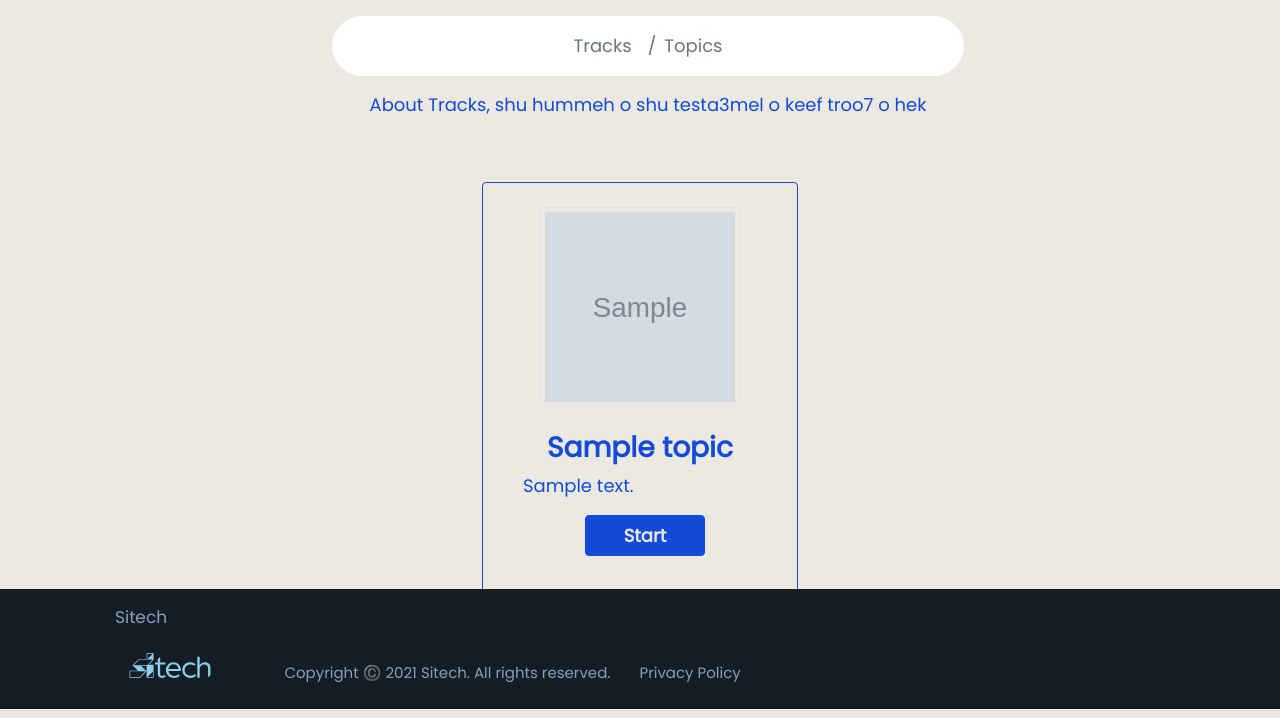
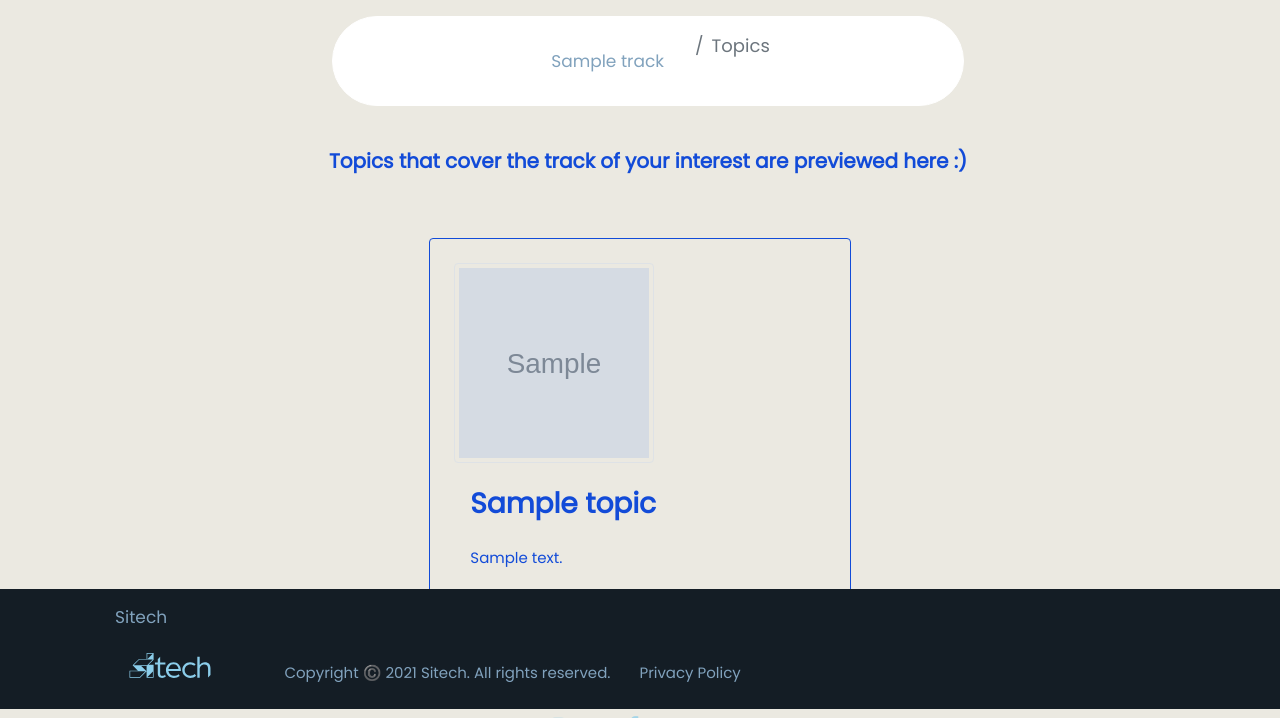
Before and after one commit to azez-alhoot/SiTech-Onboarding, a Django app: page /track/1/ in a window 1280 px wide. Shown: the part 91-809 px from the top of the page. Run offline with Django 3.2, Linux system fonts and the light colour scheme; tables that the repository leaves empty hold one stand-in row (values such as "Sample post"); grey boxes marked "Sample" are stand-in pictures.

Commit message:
breadcrumb done

```diff
--- a/onboarding/templates/track_topics.html
+++ b/onboarding/templates/track_topics.html
@@ -12,24 +12,26 @@
 <div class="container-fluid m-2 p-2 text-center ">
     <nav aria-label="breadcrumb" class="w-50 border border-white bg-white d-flex mx-auto mb-3 rounded-pill">
         <ol class="breadcrumb p-2 mx-auto m-0">
-            <li class="breadcrumb-item active p-2 " aria-current="page">Tracks</li>
+            <li class="breadcrumb-item active p-2 " aria-current="page"><a href="{% url 'tracks' %}">{{topics.0.4}}</a></li>
             <li class="breadcrumb-item active p-2 " aria-current="page">Topics</li>
         </ol>
     </nav>
-    <p>About Tracks, shu hummeh o shu testa3mel o keef troo7 o hek</p>
+    <br>
+    <p class="fw-bold fs-5">Topics that cover the track of your interest are previewed here :)</p>
 </div>
 
 <div class=" d-flex justify-content-center p-2 mx-auto">
     {% for topic in topics %}
-    <div class="card m-4 p-4 w-25 border-1 rounded" style="width: 20rem;">
-        <img class=" img-thumbnail track-images mx-auto d-block" src="/media/{{ topic.3 }}" alt="Card image cap">
-        <div class="card-body">
-            <h5 class="card-title mt-2 p-0 fw-bold fs-3 text-center">{{ topic.1 }}</h5>
-            <p class="card-text text-wrap">{{ topic.2 }}</p>
-            <div class="text-center">
-                <a class="btn btn-primary" href="{% url 'topic' topic.0 %}">Start</a>
+    <div class="card m-4 p-4 col-4 border-1 rounded">
+        <img class=" img-thumbnail track-images d-block" src="/media/{{ topic.3 }}" alt="Card image cap">
+        <div class="card-body d-flex flex-column justify-content-between">
+            <div>
+                <h5 class="card-title mt-2 p-0 fw-bold fs-3">{{ topic.1 }}</h5>
+                <p class="card-text text-wrap p-0 my-4">{{ topic.2 }}</p>
             </div>
+            <a class="btn btn-primary" href="{% url 'topic' topic.4 topic.0 %}">Start</a>
         </div>
+
     </div>
     {% endfor %}
 </div>
--- a/onboarding/urls.py
+++ b/onboarding/urls.py
@@ -9,8 +9,8 @@ urlpatterns = [
     path('signup/', SignupView.as_view(), name='signup'),
     path('tracks/', TrackView.as_view(), name='tracks'),
     path('track/<int:trackid>/', track_topic_view, name='track'),
-    path('topic/<int:topicid>/', topic_course_view, name='topic'),
-    path('course/<int:courseid>/', course_resources_view, name='course'),
+    path('topic/<str:track_name>/<int:topicid>/', topic_course_view, name='topic'),
+    path('course/<str:track_name>/<str:topic_name>/<int:courseid>/', course_resources_view, name='course'),
     path('usertrackbridge/<int:user_id>/<int:track_id>/',
          user_track_view, name='user_track_view'),
     path('profile/<int:userid>/', profile_view, name='profile'),
--- a/onboarding/views.py
+++ b/onboarding/views.py
@@ -47,22 +47,24 @@ def user_track_view(request, user_id, track_id):
 
 def track_topic_view(request, trackid):
 
-    topics = TrackTopicBridge.objects.filter(track=trackid).values_list('topic_id', 'topic__name', 'topic__descirption', 'topic__image')
+    topics = TrackTopicBridge.objects.filter(track=trackid).values_list('topic_id', 'topic__name', 'topic__descirption', 'topic__image', 'track__name')
 
     return render(request, 'track_topics.html', {'topics': topics})
 
 
-def topic_course_view(request, topicid):
+def topic_course_view(request, track_name, topicid):
 
-    courses = TopicCourseBridge.objects.filter(topic=topicid).values_list('course_id', 'course__name', 'course__descirption', 'course__image')
+    courses = TopicCourseBridge.objects.filter(topic=topicid).values_list('course_id', 'course__name', 'course__descirption', 'course__image', 'topic__name', 'topic__id')
 
-    return render(request, 'topic_courses.html', {'courses': courses})
+    return render(request, 'topic_courses.html', {'courses': courses, 'track_name':track_name, 'topic_id':topicid})
 
 
-def course_resources_view(request, courseid):
-    resources = Resource.objects.filter(course=courseid).values_list('name', 'descirption', 'image', 'link')
+def course_resources_view(request, track_name, topic_name, courseid):
+    resources = Resource.objects.filter(course=courseid).values_list('name', 'descirption', 'image', 'link', 'course__name', 'course__id')
+    topic = Topic.objects.filter(name=topic_name).values_list('id')
+    topic_id = topic[0][0]
 
-    return render(request, 'course_resources.html', {'resources': resources})
+    return render(request, 'course_resources.html', {'resources': resources, 'track_name':track_name, 'topic_name':topic_name, 'topic_id':topic_id})
 
 
 def profile_view(request, userid):
--- a/static/css/topics.css
+++ b/static/css/topics.css
@@ -16,10 +16,20 @@
     border-color: #124bd8;
     font-size: 18px;
     font-weight: 600;
-    width: 120px;
+    width: 140px;
+    height: 50px;
 }
 .btn-primary:hover {
     color: #124bd8;
     background-color: #f4ff66;
     border-color: #f4ff66;
 }
+p {
+    font-size: 15px;
+}
+.d-flex {
+    flex-wrap: wrap;
+}
+.card-text{
+    word-wrap: anywhere;
+}
```
Also changed, not shown: onboarding/templates/course_resources.html (+13 -11 lines), onboarding/templates/topic_courses.html (+12 -10 lines), onboarding/templates/tracks.html (+12 -11 lines), static/css/courses.css (+11 -1 lines), static/css/resources.css (+11 -1 lines), static/css/tracks.css (+11 -1 lines), media/courses_photos/Icon_MT_3.svg (added), media/courses_photos/Icon_MT_3_PUohAFS.svg (added), media/resources_photos/Icon_MT_4.svg (added), media/resources_photos/Icon_MT_4_3kkGiK2.svg (added), media/resources_photos/Icon_MT_4_hXIqCkj.svg (added), media/resources_photos/Icon_MT_4_k8xBDiq.svg (added), media/topics_photos/Icon_MT_2.svg (added), media/topics_photos/Icon_MT_2_X6zSz9i.svg (added), 2 more files.
